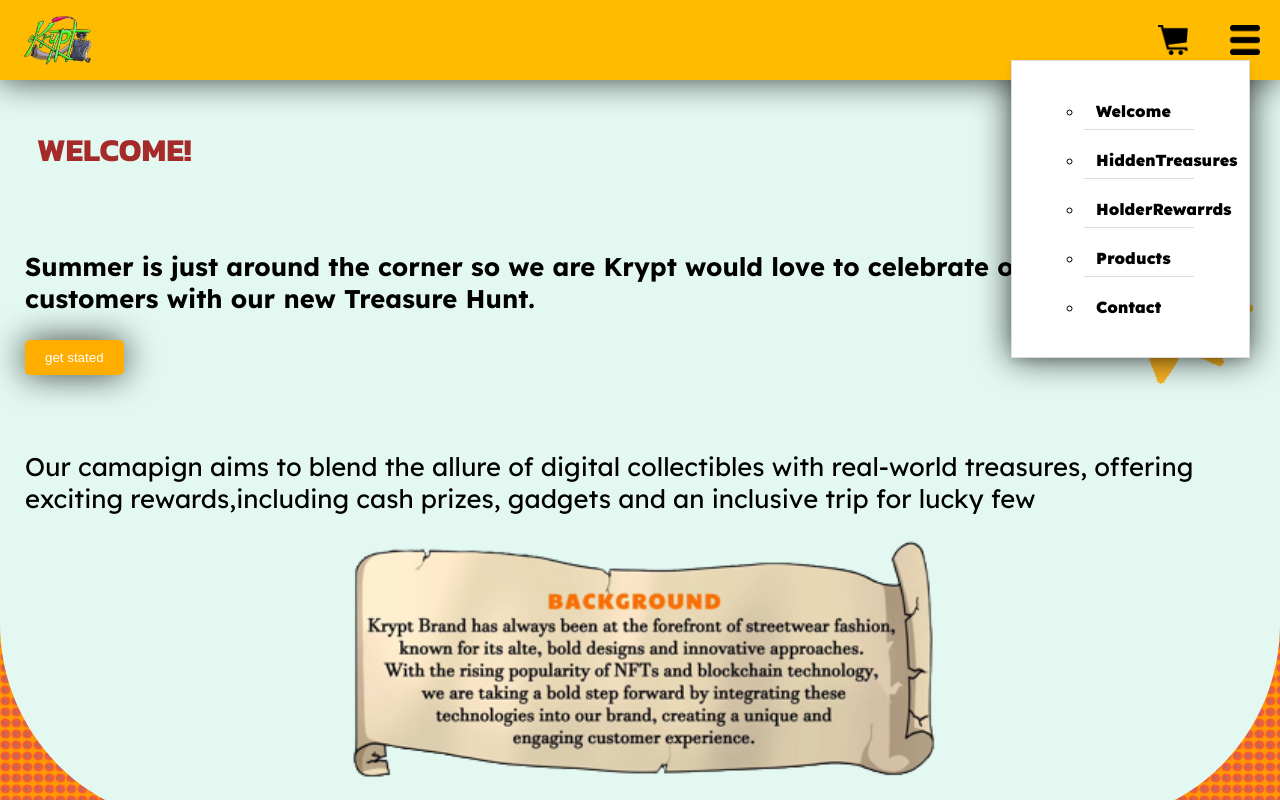
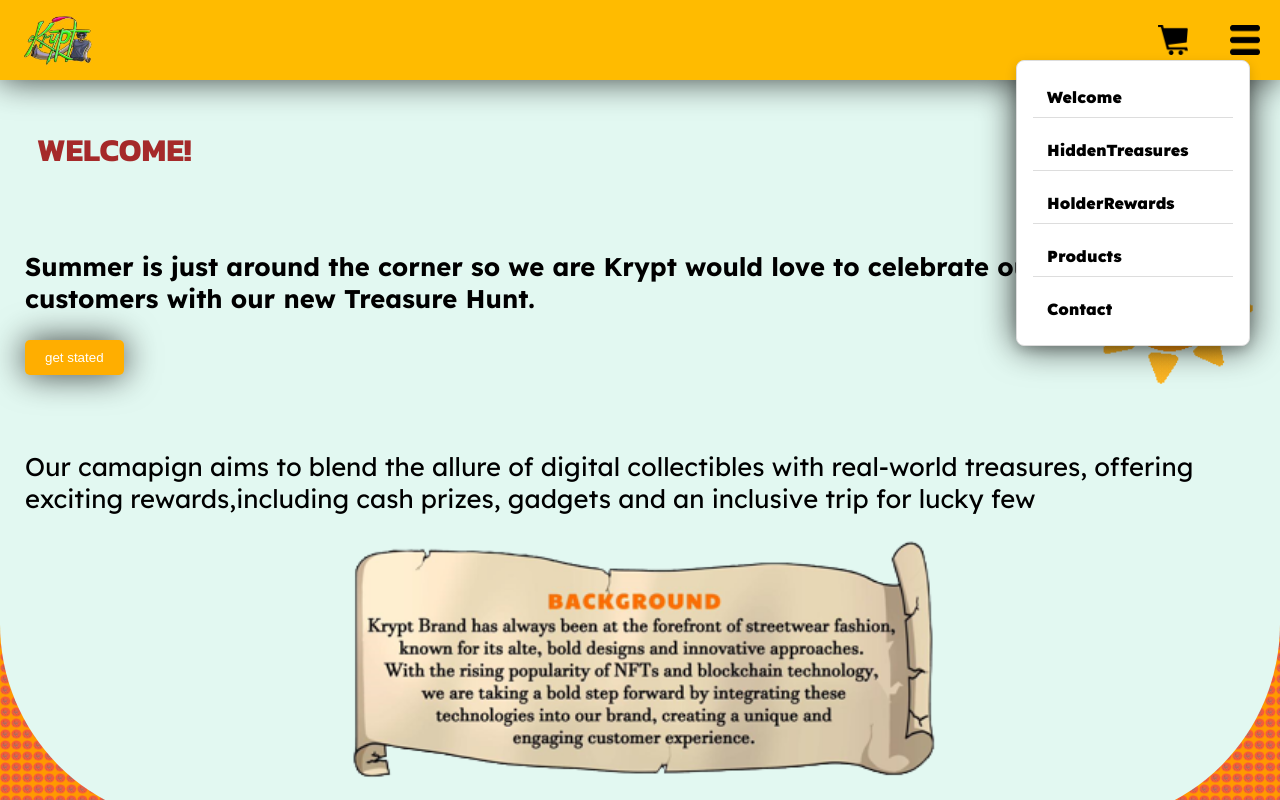
Before and after one commit to AdeelTahir-SE/KryptoSphere, a React (Vite) app: page / in a window 1280 px wide. Both pictures are taken after a click on the picture 1245 px from the left and 40 px from the top of the page. Shown: the top 800 px of the page. Built offline with nearby package versions, Linux system fonts and the light colour scheme.

Commit message:
changes to navbar products

```diff
--- a/src/components/Navbar.css
+++ b/src/components/Navbar.css
@@ -1,116 +1,125 @@
 /* Base styles for the nav container */
 nav {
-    background-color: rgb(255, 187, 0); /* Background color for the nav */
+    background-color: rgb(255, 187, 0);
     position: relative;
-    display: flex; /* Use flexbox for layout */
-    flex-direction: row; /* Arrange items in a row */
-    justify-content: space-between; /* Space between logo and icons */
-    align-items: center; /* Center items vertically */
-    padding: 10px 20px; /* Add some padding */
-    width: 100%; /* Full width of the parent container */
-    box-sizing: border-box; /* Ensure padding is included in width */
-    filter:drop-shadow( 0 0px 17px rgba(0, 0, 0, 0.75)); /* Add a more pronounced shadow effect */
+    display: flex;
+    flex-direction: row;
+    justify-content: space-between;
+    align-items: center;
+    padding: 10px 20px;
+    width: 100%;
+    box-sizing: border-box;
+    filter: drop-shadow(0 0px 17px rgba(0, 0, 0, 0.75));
+}
 
+/* Styles for the dropdown menu */
+.dropdown {
+    position: absolute;
+    top: 60px;
+    right: 30px;
+    background-color: #fff;
+    border-radius: 8px; /* Add rounded corners */
+    border: 1px solid #ddd;
+    box-shadow: 0px 4px 12px rgba(0, 0, 0, 0.15); /* Softer shadow */
+    z-index: 1000;
+    padding: 16px; /* Adjust padding for a cleaner look */
+    width: 200px; /* Increase width slightly */
+    opacity: 0;
+    transform: translateY(-10px);
+    transition: opacity 0.3s ease, transform 0.3s ease; /* Transition for opacity and position */
+    pointer-events: none; /* Prevent clicks when not visible */
+}
 
+/* Dropdown visible state */
+.dropdown.open {
+    opacity: 1;
+    transform: translateY(0);
+    pointer-events: auto; /* Enable clicks when visible */
 }
-.dropdown {
-position: absolute;
-    top: 60px; /* Adjust as needed */
-    right: 30px; /* Adjust as needed */
-    background-color: #fff;
-    border: 1px solid #ddd;
-    box-shadow: 0px 4px 8px rgba(0, 0, 0, 0.1);
-    z-index: 1000 ;
-    padding: 32px;
 
-    padding-right: 55px;
-   width: 80px;
-    width: 150px; /* Adjust as needed */
+.dropdown > ul {
+    margin: 0;
+    padding: 0;
+    list-style: none;
 }
+
 .dropdown > ul > li {
     text-align: left;
-    font-size: small;
-    padding: 8px 12px; /* Add padding for better spacing */
-    border-bottom: 1px solid #ddd; /* Add a separator line */
-}
-@media screen and (min-width: 768px) {
-    .dropdown > ul > li {
-        font-size: medium; /* Increase font size for larger screens */
-    }
+    font-size: medium; /* Increase font size */
+    list-style: none;
+    padding: 10px 14px; /* Add padding for better spacing */
+    border-bottom: 1px solid #ddd;
+    color: #333; /* Darker text color for better readability */
+    transition: background-color 0.2s ease; /* Smooth background color transition */
 }
 
+.dropdown > ul > li:hover {
+    background-color: #f5f5f5; /* Light grey background on hover */
+}
 
 .dropdown > ul > li:last-child {
-    border-bottom: none; /* Remove border from the last item */
+    border-bottom: none;
 }
 
 /* Styles for the logo container */
 .logo {
-    list-style: none; /* Remove default list styling */
-    display: flex; /* Use flexbox for layout */
-    align-items: center; /* Center items vertically */
-    margin: 0; /* Remove default margin */
-    padding: 0; /* Remove default padding */
+    list-style: none;
+    display: flex;
+    align-items: center;
+    margin: 0;
+    padding: 0;
 }
 
-/* Styles for each logo list item */
 .logo > li {
-    display: flex; /* Flexbox to align items */
+    display: flex;
+    justify-content: left;
+}
+
+.logo > li > a > img {
+    width: auto;
+    height: 60px;
+}
+
+.logo > li > a > img:hover {
+    filter: drop-shadow(0 0 10px rgb(255, 251, 0));
+    cursor: pointer;
 }
 
 /* Styles for the icons container */
 .icons {
-    list-style: none; /* Remove default list styling */
-    display: flex; /* Use flexbox for layout */
+    list-style: none;
+    display: flex;
     flex-direction: row;
-    justify-content: flex-end; /* Align icons to the right */
-    align-items: center; /* Center items vertically */
-    margin: 0; /* Remove default margin */
-    padding: 0; /* Remove default padding */
+    justify-content: flex-end;
+    align-items: center;
+    margin: 0;
+    padding: 0;
 }
 
-/* Styles for each icon list item */
 .icons > li {
     display: flex;
     flex-direction: row;
-    justify-content: right; /* Flexbox to align items */
-    margin-left: 30px; /* Add some space between the icons */
+    justify-content: right;
+    margin-left: 30px;
 }
-.logo > li{
-    display: flex;
-    justify-content: left;
+
+.icons > li > img {
+    width: auto;
+    height: 30px;
 }
-/* Styles for the logo image */
-.logo > li > img {
-    width: auto; /* Keep aspect ratio of the image */
-    height: 60px; /* Set height of the logo */
-}
-.logo > li > img:hover {
-    filter: drop-shadow(0 0 10px rgb(255, 251, 0)); /* Corrected rgb syntax */
-    cursor: pointer;
-}
-.icons > li > img:hover{
+
+.icons > li > img:hover {
     filter: invert(0.8);
     cursor: pointer;
-}
-/* Styles for the icon images */
-.icons > li > img {
-    width: auto; /* Keep aspect ratio of the image */
-    height: 30px; /* Set height of the icons */
 }
 
 /* Responsive design */
 @media screen and (max-width: 768px) {
-
-
-
-
-
-    .logo > li > img {
-        height: 40px; /* Reduce the logo size */
+    .logo > li > a > img {
+        height: 40px;
     }
 
     .icons > li > img {
-        height: 20px; /* Reduce the icon size */
+        height: 20px;
     }
 }
--- a/src/components/Navbar.jsx
+++ b/src/components/Navbar.jsx
@@ -1,4 +1,4 @@
-import React, { useState } from 'react';
+import React, { useState, useRef, useEffect } from 'react';
 import logoupworkedited from "../assets/logoupworkedited.png";
 import cart from "../assets/cart.png";
 import hamburger from "../assets/hamburger.png";
@@ -7,15 +7,37 @@ import { Link } from 'react-router-dom';
 
 export default function Navbar() {
     const [isDropdownOpen, setIsDropdownOpen] = useState(false);
+    const dropdownRef = useRef(null);
 
     const toggleDropdown = () => {
         setIsDropdownOpen(!isDropdownOpen);
     };
 
+    useEffect(() => {
+        if (isDropdownOpen) {
+            dropdownRef.current.classList.add('open');
+        } else {
+            dropdownRef.current.classList.remove('open');
+        }
+    }, [isDropdownOpen]);
+
+    useEffect(() => {
+        const handleClickOutside = (event) => {
+            if (dropdownRef.current && !dropdownRef.current.contains(event.target)) {
+                setIsDropdownOpen(false);
+            }
+        };
+
+        document.addEventListener('mousedown', handleClickOutside);
+        return () => {
+            document.removeEventListener('mousedown', handleClickOutside);
+        };
+    }, []);
+
     return (
         <nav>
             <ul className="logo">
-                <li><img src={logoupworkedited} alt="logo" /></li>
+                <li><Link to="/" ><img src={logoupworkedited} alt="logo" /></Link></li>
             </ul>
             <ul className="icons">
                 <li><img src={cart} alt="cart" /></li>
@@ -25,18 +47,15 @@ export default function Navbar() {
                         alt="hamburger"
                         onClick={toggleDropdown}
                     />
-                    {isDropdownOpen && (
-                        <div className="dropdown">
+                    <div ref={dropdownRef} className={`dropdown ${isDropdownOpen ? 'open' : ''}`}>
                         <ul>
                             <li><Link to="/Welcome">Welcome</Link></li>
                             <li><Link to="/HiddenTreasures">HiddenTreasures</Link></li>
-                                <li><Link to="/HolderRewards">HolderRewarrds</Link></li>
+                            <li><Link to="/HolderRewards">HolderRewards</Link></li>
                             <li><Link to="/Products">Products</Link></li>
                             <li><Link to="/Contact">Contact</Link></li>
-
                         </ul>
                     </div>
-                    )}
                 </li>
             </ul>
         </nav>
--- a/src/pages/Products.jsx
+++ b/src/pages/Products.jsx
@@ -21,7 +21,7 @@ export default function Products() {
     };
 
     // Set the number of times to repeat the products
-    const repeatedProducts = repeatProducts(initialProducts, 100); // Adjust the number to repeat as needed
+    const repeatedProducts = repeatProducts(initialProducts, 25); // Adjust the number to repeat as needed
 
     return (
         <div className="products">
```
Also changed, not shown: 2 other files (tests, documents, lock files or other folders). Lines whose indentation alone changed are shown as unchanged.
